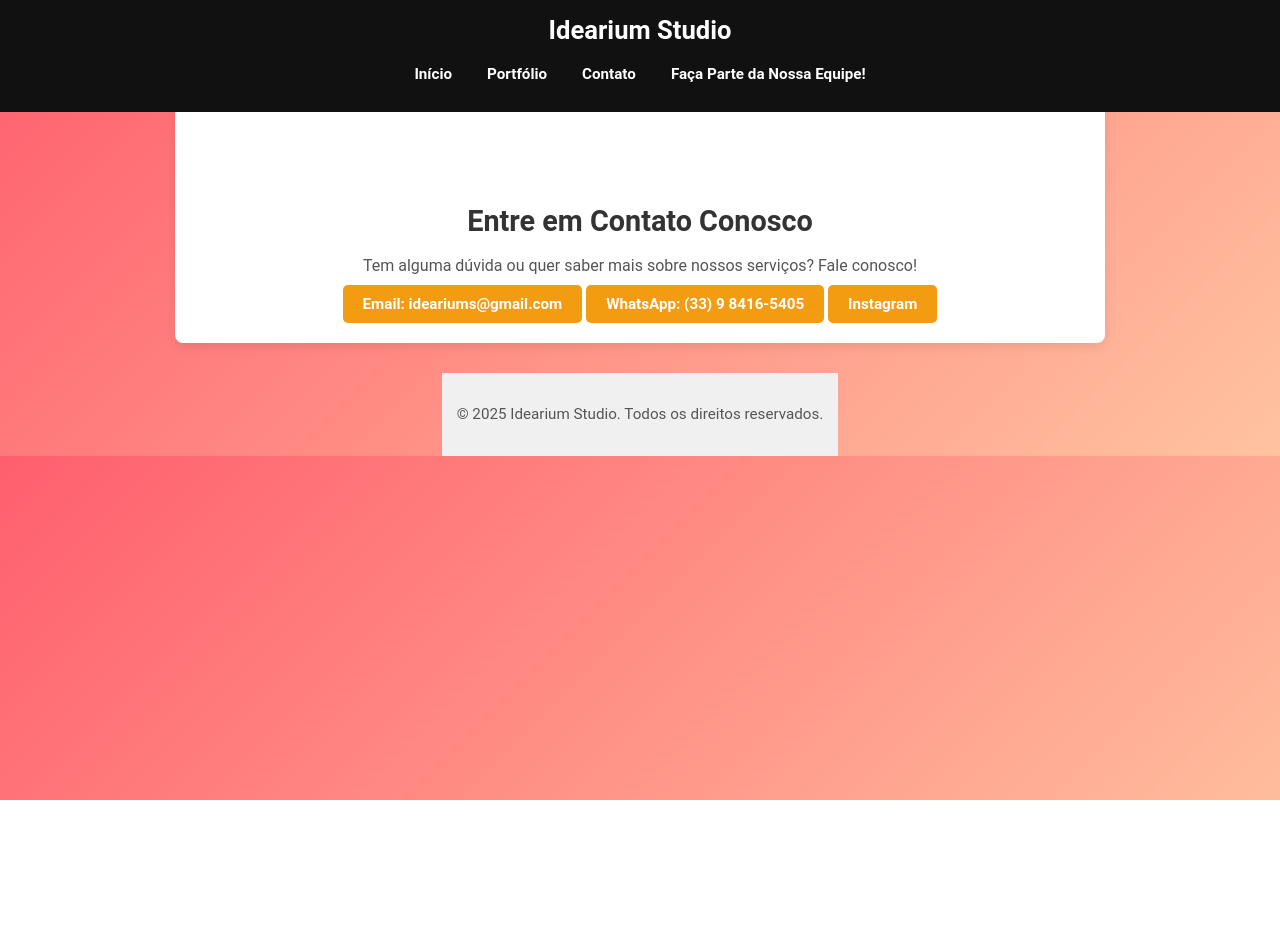
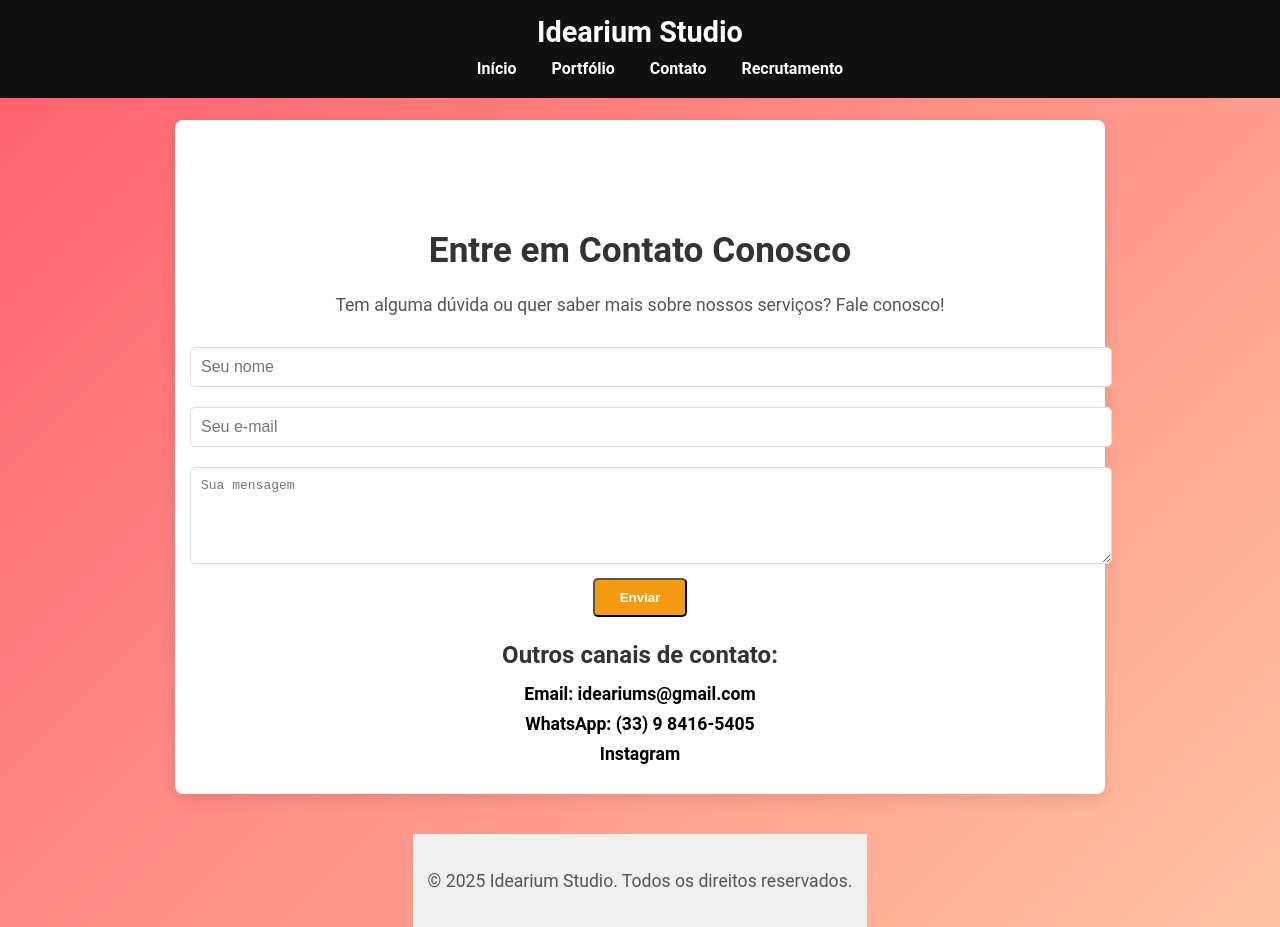
Before and after one commit to ideariumstudio/ideariumstudio, a plain HTML site: page contato.html in a window 1280 px wide. Before the commit the page ends 800 px from the top, so only its background shows below. Drawn offline with Linux system fonts and the light colour scheme.

Commit message:
Add files via upload

```diff
--- a/contato.html
+++ b/contato.html
@@ -15,7 +15,7 @@
         <li><a href="index.html">Início</a></li>
         <li><a href="portfolio.html">Portfólio</a></li>
         <li><a href="contato.html">Contato</a></li>
-        <li><a href="recrutamento.html">Faça Parte da Nossa Equipe!</a></li>
+        <li><a href="recrutamento.html">Recrutamento</a></li>
       </ul>
     </nav>
   </header>
@@ -25,7 +25,15 @@
     <h2>Entre em Contato Conosco</h2>
     <p>Tem alguma dúvida ou quer saber mais sobre nossos serviços? Fale conosco!</p>
 
+    <form action="https://formspree.io/f/xldbjeov" method="POST" class="contato-form">
+      <input type="text" name="nome" placeholder="Seu nome" required>
+      <input type="email" name="email" placeholder="Seu e-mail" required>
+      <textarea name="mensagem" rows="5" placeholder="Sua mensagem" required></textarea>
+      <button type="submit" class="cta-btn">Enviar</button>
+    </form>
+
     <div class="contato-links">
+      <h3>Outros canais de contato:</h3>
       <a href="mailto:ideariums@gmail.com" class="contact-btn">Email: ideariums@gmail.com</a>
       <a href="https://wa.me/message/V5L4YRVCVO7UG1" class="contact-btn">WhatsApp: (33) 9 8416-5405</a>
       <a href="https://www.instagram.com/idearium.studio/" class="contact-btn">Instagram</a>
--- a/style.css
+++ b/style.css
@@ -25,13 +25,12 @@ header {
 header nav {
   display: flex;
   flex-direction: column;
-  justify-content: center
-  ;
+  justify-content: center;
   align-items: center;
 }
 
 header nav h1 {
-  font-size: 1.6em;
+  font-size: 1.8em;
   margin: 0;
   padding-bottom: 5px;
 }
@@ -41,18 +40,17 @@ header nav {
   display: flex;
   gap: 15px;
   margin: 0;
-  padding: 0;
 }
 
 header nav ul li {
-  padding: 6px 10px;
+  padding: 5px 10px;
 }
 
 header nav ul li a {
   color: white;
   text-decoration: none;
-  font-weight: 600;
-  font-size: 0.95em;
+  font-weight: bold;
+  font-size: 1em;
   transition: color 0.3s ease;
 }
 
@@ -62,19 +60,19 @@ header nav {
 
 /* Seções principais */
 section {
-  padding: 80px 15px 30px;
+  padding: 80px 15px 20px;
   text-align: center;
   max-width: 900px;
-  margin-top: 100px;
+  margin-top: 120px;
   background-color: white;
   border-radius: 8px;
-  box-shadow: 0px 4px 12px rgba(0, 0, 0, 0.08);
+  box-shadow: 0px 5px 15px rgba(0, 0, 0, 0.1);
   width: 100%;
 }
 
 h2 {
-  font-size: 1.8em;
-  margin-bottom: 15px;
+  font-size: 2.2em;
+  margin-bottom: 20px;
   color: #333;
   transition: transform 0.5s ease-out;
 }
@@ -84,87 +82,74 @@ header nav {
 }
 
 p {
-  font-size: 1em;
+  font-size: 1.1em;
   color: #555;
-  line-height: 1.5;
+  line-height: 1.6;
 }
 
-  ul {
-  list-style: none;
-  padding: 0;
-  }
-
-  ul li {
-  font-size: 1em;
-  margin: 8px 0;
-  }
-
-  .cta-btn, .contact-btn {
+.cta-btn {
   background-color: #f39c12;
   color: white;
-  padding: 10px 20px;
-  font-weight: 600;
+  padding: 10px 25px;
+  font-weight: bold;
   border-radius: 5px;
   text-decoration: none;
   transition: background-color 0.3s, transform 0.3s ease;
-  font-size: 0.95em;
 }
 
-  .cta-btn:hover, .contact-btn:hover {
+.cta-btn:hover {
   background-color: #e67e22;
   transform: scale(1.05);
 }
 
-  .portfolio-items {
-  display: flex;
-  justify-content: space-around;
-  gap: 15px;
-  flex-wrap: wrap;
-  margin-top: 30px;
+.contato-links {
+  margin-top: 20px;
 }
 
-  .portfolio-item {
-  width: 28%;
-  background-color: #f9f9f9;
-  border-radius: 8px;
-  box-shadow: 0px 4px 8px rgba(0, 0, 0, 0.08);
-  overflow: hidden;
-  text-align: center;
-  transition: transform 0.3s ease, box-shadow 0.3s ease;
+.contato-links h3 {
+  font-size: 1.5em;
+  color: #333;
+  margin-bottom: 15px;
 }
 
-  .portfolio-item:hover {
-  transform: scale(1.03);
-  box-shadow: 0px 8px 16px rgba(0, 0, 0, 0.12);
+.contato-links a {
+  display: block;
+  font-size: 1.1em;
+  margin: 10px 0;
+  color: #000000;
+  text-decoration: none;
+  font-weight: bold;
 }
 
-  .portfolio-item img {
-  width: 100%;
-  height: auto;
+.contato-links a:hover {
+  color: #ffffff;
 }
 
-  form {
-  display: flex;
-  flex-direction: column;
-  gap: 10px;
-  margin-top: 20px;
-  align-items: center;
+/* Formulário - Contato e Recrutamento */
+form input, form textarea {
+  width: 100%;
+  padding: 10px;
+  margin: 10px 0;
+  border: 1px solid #ddd;
+  border-radius: 5px;
+  font-size: 1em;
 }
 
-  form input,
 form textarea {
-  padding: 10px;
-  width: 100%;
-  max-width: 500px;
-  border: 1px solid #ccc;
-  border-radius: 4px;
+  resize: vertical;
 }
 
+.recrutamento-form {
+  max-width: 500px;
+  margin: 0 auto;
+}
+
+/* Footer */
 footer {
   text-align: center;
   padding: 15px;
   background-color: #f0f0f0;
-  margin-top: 30px;
-  font-size: 0.95em;
+  margin-top: 40px;
+  font-size: 1em;
   color: #555;
 }
```
Also changed, not shown: index.html (+1 -1 lines), portfolio.html (+1 -1 lines), recrutamento.html (+9 -14 lines), scripts.js (line endings or trailing spaces). Lines whose indentation alone changed are shown as unchanged.
